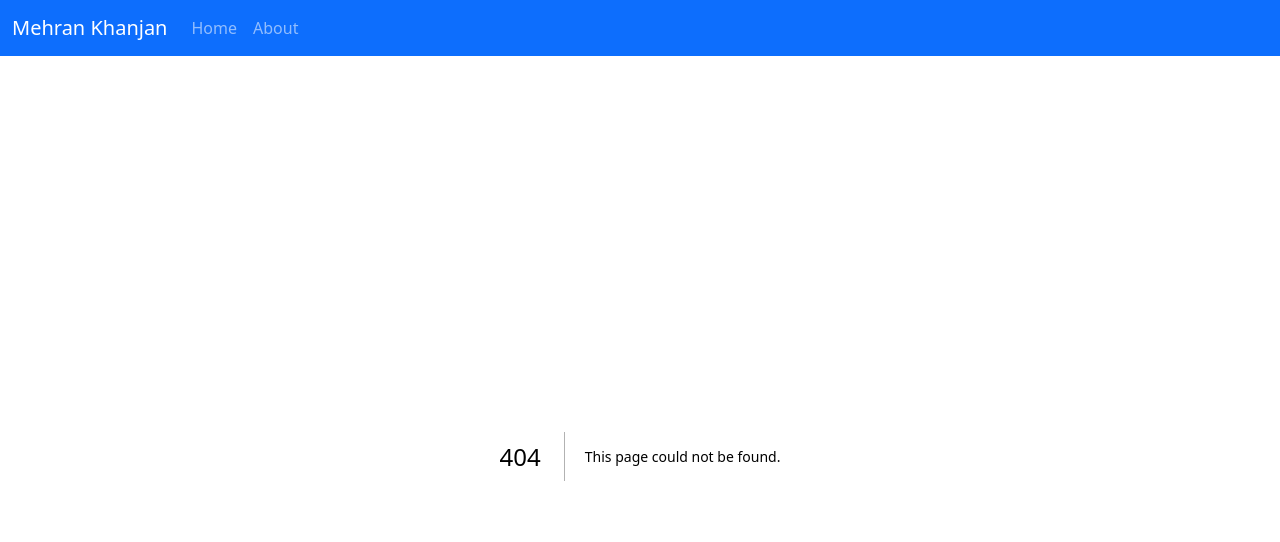
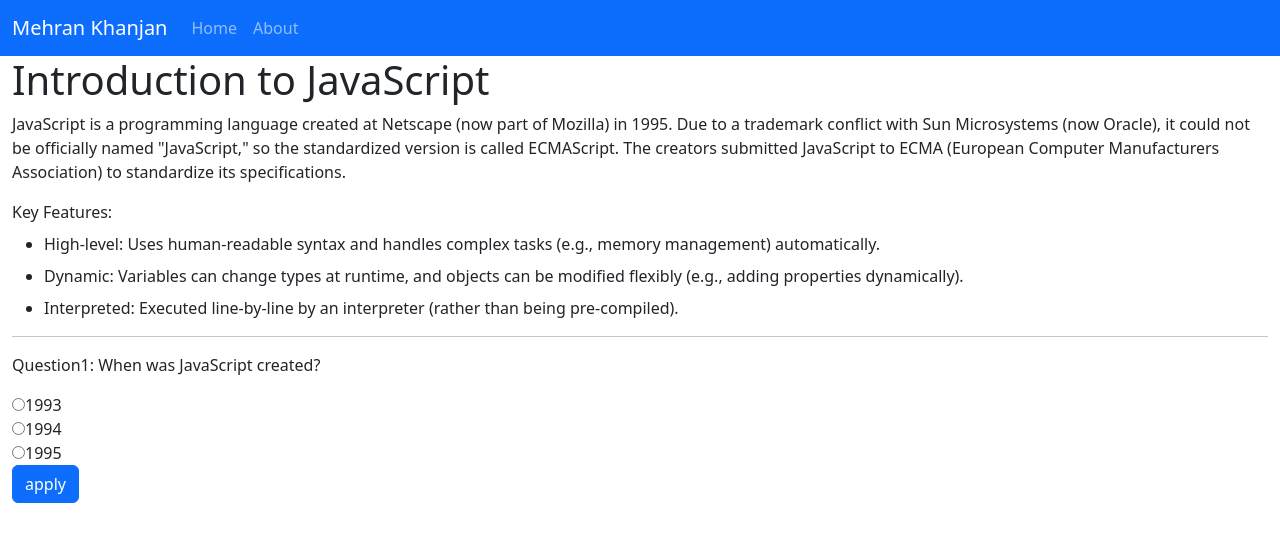
Before and after one commit to mehran-khanjan/mehran-codes.github.io, a Next.js app: page /javascript/introduction in a window 1280 px wide. Before the commit this address had no page. Shown: the top 542 px of the page. Built offline with nearby package versions, Linux system fonts and the light colour scheme.

Commit message:
add JS folder

```diff
--- /dev/null
+++ b/src/pages/javascript/introduction.tsx
@@ -0,0 +1,65 @@
+import React from 'react';
+import Head from "next/head";
+
+const JSIntroduction: React.FC = () => {
+    return(
+        <React.Fragment>
+            <Head>
+                <title>Introduction to JS | Mehran Codes</title>
+            </Head>
+
+            <h1>Introduction to JavaScript</h1>
+            <p>
+                JavaScript is a programming language created at Netscape (now part of Mozilla) in 1995.
+                Due to a trademark conflict with Sun Microsystems (now Oracle), it could not be officially
+                named "JavaScript," so the standardized version is called ECMAScript.
+                The creators submitted JavaScript to ECMA (European Computer
+                Manufacturers Association) to standardize its specifications.
+            </p>
+            <p>
+                Key Features:
+                <ul>
+                    <li className="mt-2">
+                        High-level: Uses human-readable syntax and handles complex tasks
+                        (e.g., memory management) automatically.
+                    </li>
+                    <li className="mt-2">
+                        Dynamic: Variables can change types at runtime, and objects can be
+                        modified flexibly (e.g., adding properties dynamically).
+                    </li>
+                    <li className="mt-2">
+                        Interpreted: Executed line-by-line by an interpreter (rather
+                        than being pre-compiled).
+                    </li>
+                </ul>
+            </p>
+
+            <hr/>
+
+            <p>
+                <form action="#">
+                    <p>Question1: When was JavaScript created?</p>
+                    <input type="radio" id="1993" name="first_question" value="1993"/>
+                    <label htmlFor="1993">1993</label>
+
+                    <br/>
+
+                    <input type="radio" id="1994" name="first_question" value="1994"/>
+                    <label htmlFor="1994">1994</label>
+
+                    <br/>
+
+                    <input type="radio" id="1995" name="first_question" value="1995"/>
+                    <label htmlFor="1995">1995</label>
+
+                    <br/>
+
+                    <input className="btn btn-primary" type="button" value="apply"/>
+                </form>
+            </p>
+
+        </React.Fragment>
+    )
+}
+
+export default JSIntroduction;
```
Also changed, not shown: src/pages/blockchain/unit-test-smart-contract.tsx (+10 -8 lines), src/pages/index.tsx (+12 -26 lines).
